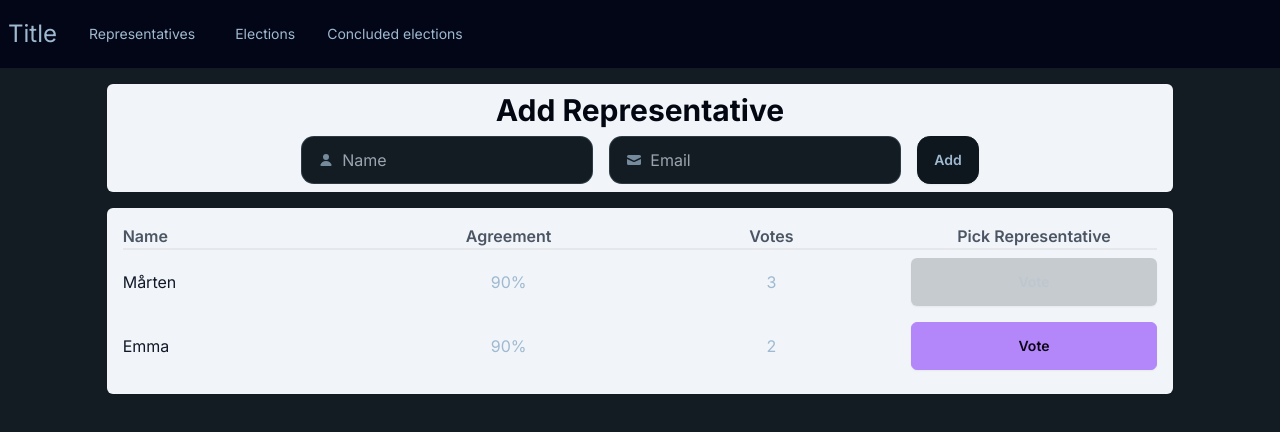
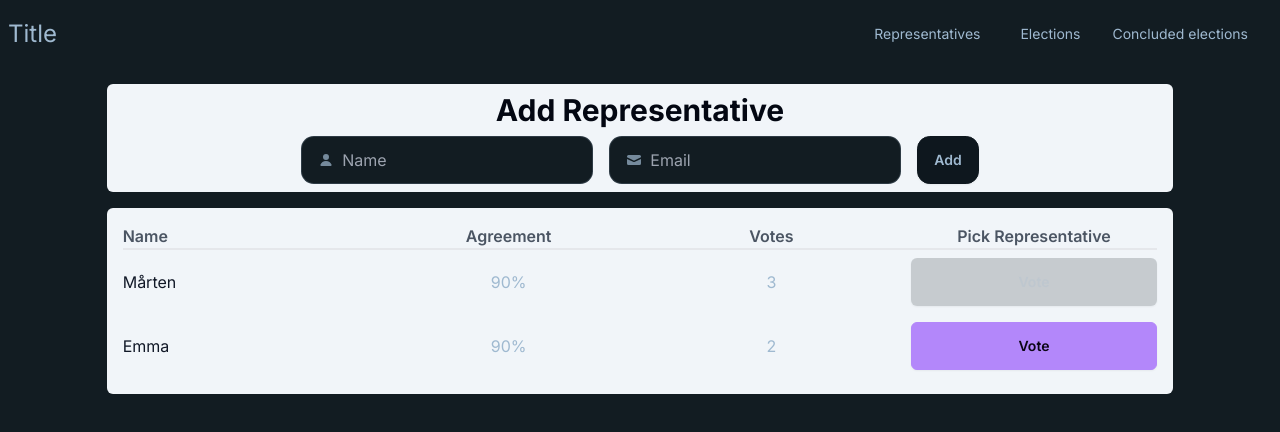
Before and after one commit to martensoderlind/Final-weekend-assignment, a Next.js app: page /representatives in a window 1280 px wide. Shown: the top 432 px of the page. Built offline with nearby package versions, Linux system fonts and the light colour scheme.

Commit message:
minor fixes

```diff
--- a/src/app/navbar.tsx
+++ b/src/app/navbar.tsx
@@ -3,7 +3,7 @@ import React from "react";
 
 export default function Navbar() {
   return (
-    <nav className="navbar bg-slate-950">
+    <nav className="navbar flex justify-between">
       <div className="">
         <h1 className="text-2xl">Title</h1>
       </div>
--- a/src/features/elections/actions.ts
+++ b/src/features/elections/actions.ts
@@ -30,7 +30,7 @@ export async function castVote(alternative: ElectionAlternatives) {
     choice: alternative.choice,
   };
   await voteService.addVote(vote);
-  revalidatePath("/elctions");
+  revalidatePath("/elections");
 }
 
 export async function controllVote(electionId: string) {
--- a/src/features/elections/components/election-board.tsx
+++ b/src/features/elections/components/election-board.tsx
@@ -1,6 +1,6 @@
 import { Election } from "../fixtures/mockdb";
 import { voteService } from "../instance";
-import ActiveElection from "./election";
+import ActiveElection from "./active-election";
 
 export default async function ElectionBoard() {
   const elections: Election[] = await voteService.getAllActiveElections();
@@ -10,7 +10,6 @@ export default async function ElectionBoard() {
         <h2 className="text-3xl pl-4 text-slate-900 font-bold">
           Election Topics
         </h2>
-        <p className="text-center">Conclude Vote</p>
       </header>
       <div className="join join-vertical w-full">
         {elections.map((election, index) => (
```
